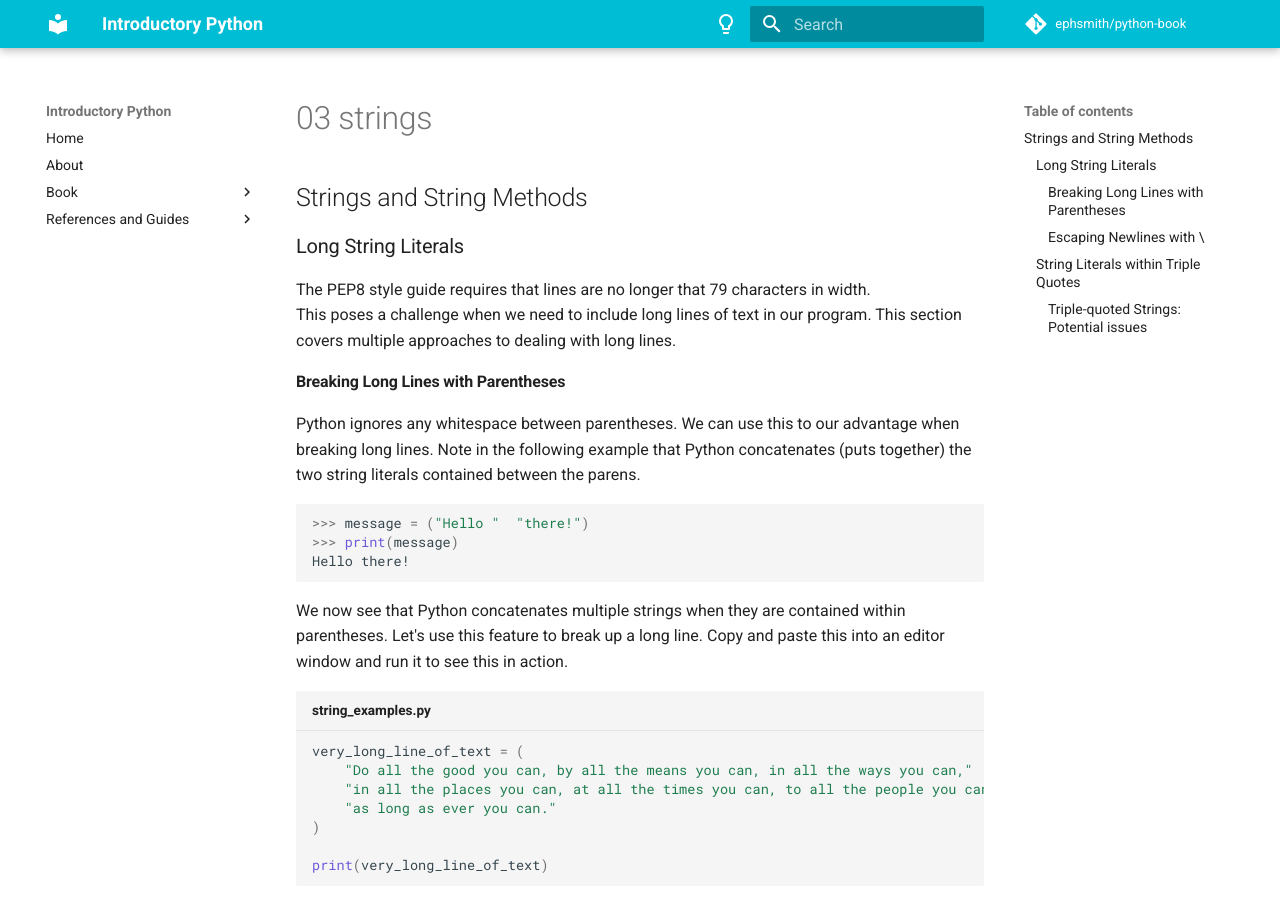
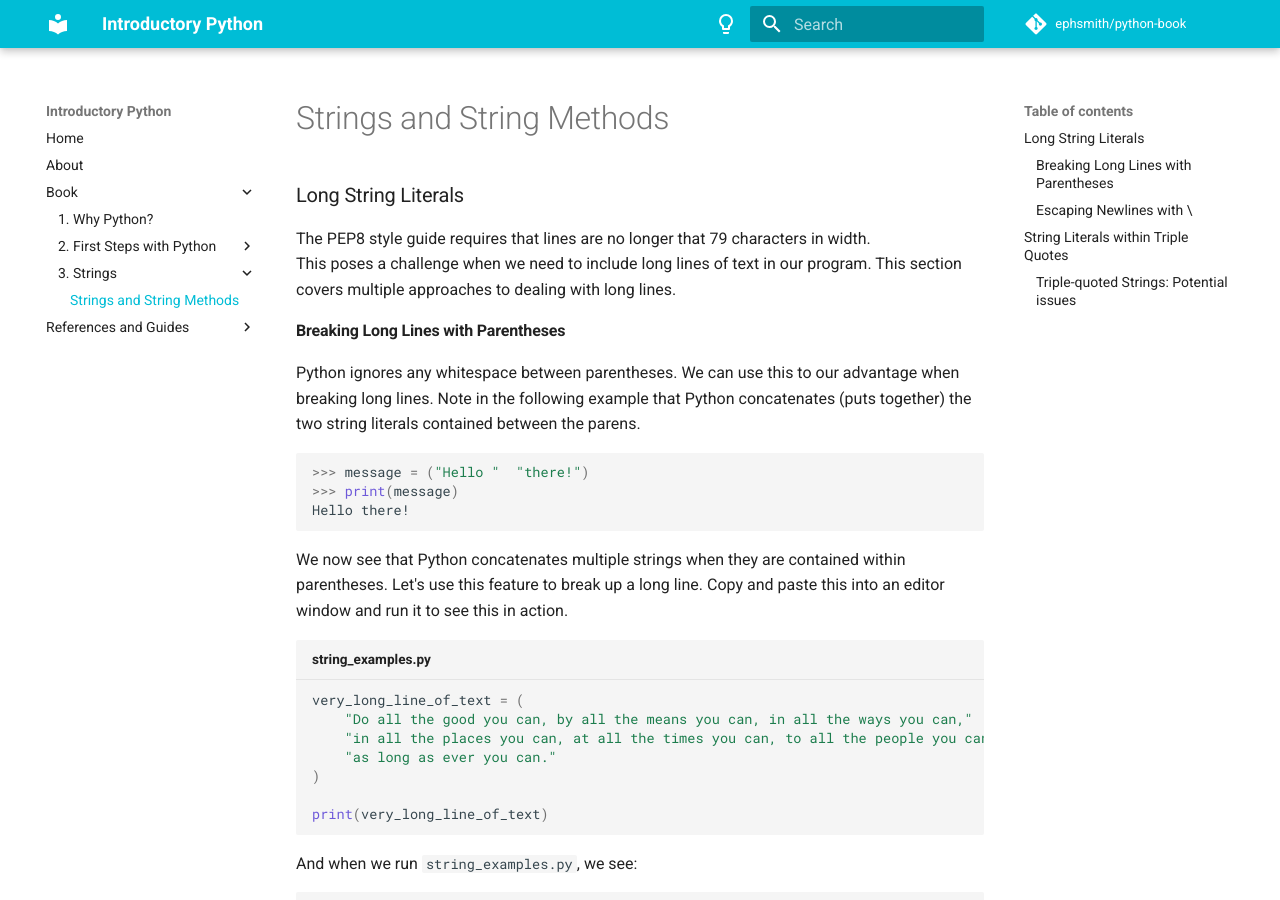
Before and after one commit to ephsmith/python-book, an MkDocs documentation site: the page built from docs/03/03-long-strings.md, in a window 1280 px wide and 900 px high. Built offline with MkDocs 1.6.1 and Material for MkDocs 9.7.7, drawn with Linux system fonts in a browser that asks for light colours; comment, search, counter and statistics services are not loaded; some of the changed lines change nothing that is shown.

Commit message:
Strings: Added long strings page to nav.

```diff
--- a/docs/03/03-strings.md
+++ b/docs/03/03-long-strings.md
@@ -1,6 +1,3 @@
-## Strings and String Methods
-
-
 ### Long String Literals
 The PEP8 style guide requires that lines are no longer that 79 characters in width.
 This poses a challenge when we need to include long lines of text in our program.
--- a/mkdocs.yml
+++ b/mkdocs.yml
@@ -18,6 +18,8 @@ nav:
          - 'Setting up Python': '02/02-setting-up-python.md'
          - 'Basic Types': '02/02-basic-types.md'
          - 'Handling Errors': '02/02-handling-errors.md'
+      - '3. Strings':
+         - 'Strings and String Methods': '03/03-long-strings.md'
     - 'References and Guides':
       - 'GitHub': 'guides/github-references.md'
       - 'Rules and Conventions for Names': 'guides/python-naming-rules-conventions.md'
```
